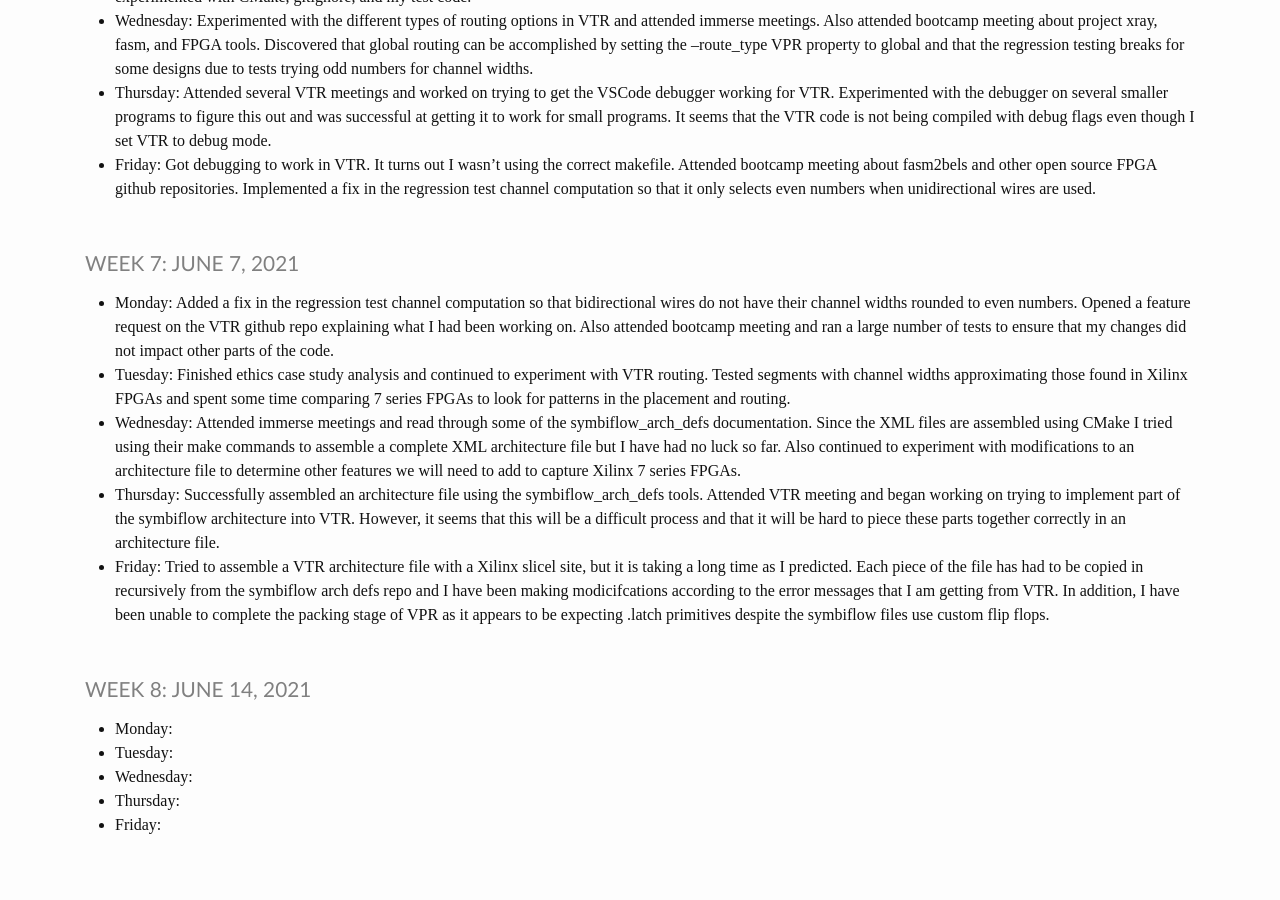
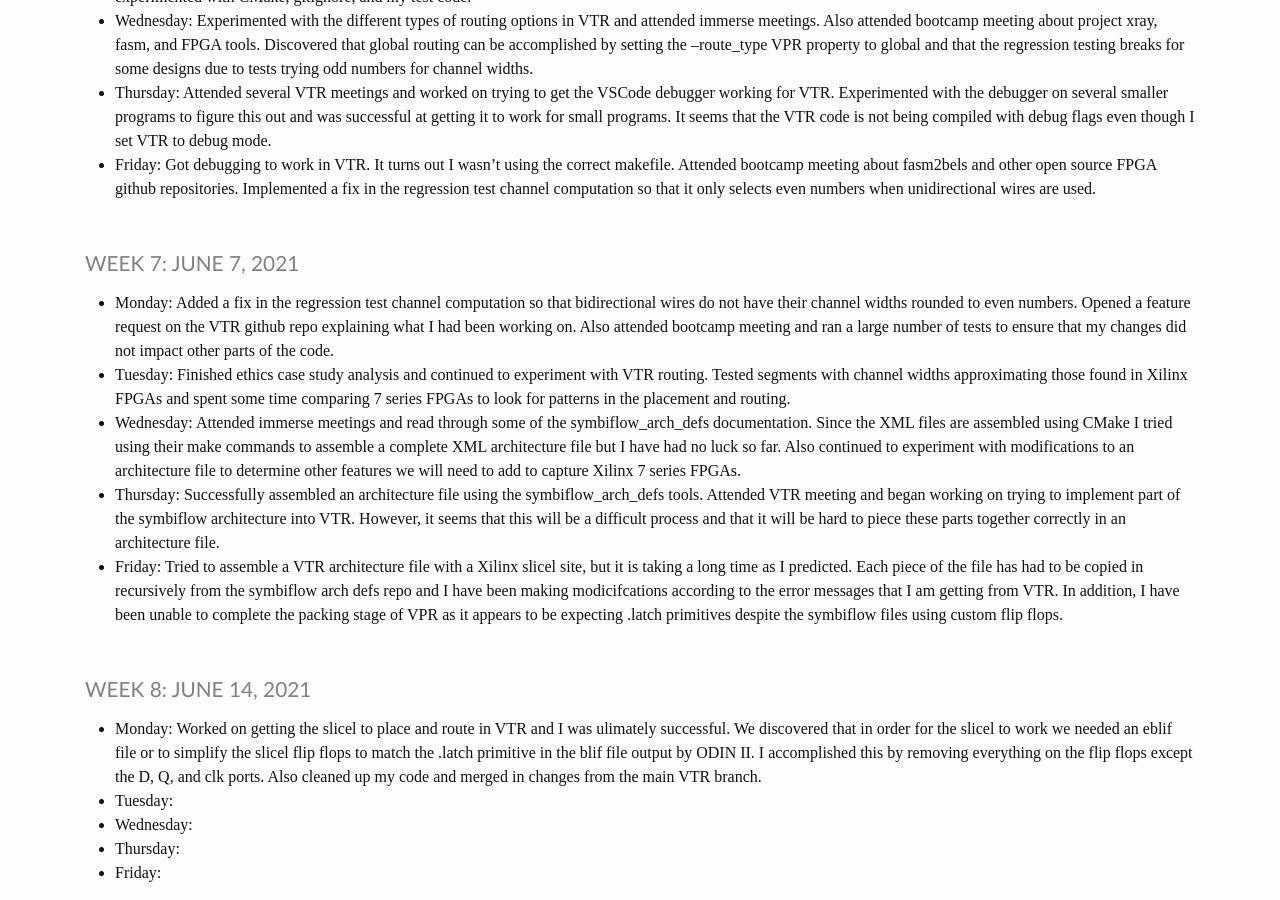
Before and after one commit to heinerb1/heinerb1.github.io, a Jekyll site: the page built from _pages/log.md, in a window 1280 px wide and 900 px high, scrolled down 1687 px. Built offline with Jekyll 4.4.1, drawn with Linux system fonts in a browser that asks for light colours; before the commit the page ends 2539 px from its top, so only the background shows below that; some of the changed text lies outside the part shown.

Commit message:
6/14 Update

```diff
--- a/_pages/log.md
+++ b/_pages/log.md
@@ -108,12 +108,15 @@ title: IMMERSE Log
 * **Friday**: Tried to assemble a VTR architecture file with a Xilinx slicel site, but it is taking a long time
               as I predicted. Each piece of the file has had to be copied in recursively from the symbiflow
               arch defs repo and I have been making modicifcations according to the error messages that I am
-              getting from VTR. In addition, I have been unable to complete the packing stage of VPR as it appears
-              to be expecting .latch primitives despite the symbiflow files use custom flip flops.
+              getting from VTR. In addition, I have been unable to complete the packing stage of VPR as it appears to be expecting .latch primitives despite the symbiflow files using custom flip flops.
 
 ### Week 8: June 14, 2021
 
-* **Monday**:
+* **Monday**: Worked on getting the slicel to place and route in VTR and I was ulimately successful. We
+              discovered that in order for the slicel to work we needed an eblif file or to simplify the
+              slicel flip flops to match the .latch primitive in the blif file output by ODIN II. I accomplished
+              this by removing everything on the flip flops except the D, Q, and clk ports. Also cleaned up my
+              code and merged in changes from the main VTR branch.
 * **Tuesday**:
 * **Wednesday**:
 * **Thursday**:
```
Also changed, not shown: other parts of _pages/log.md (+1 -1 lines).
